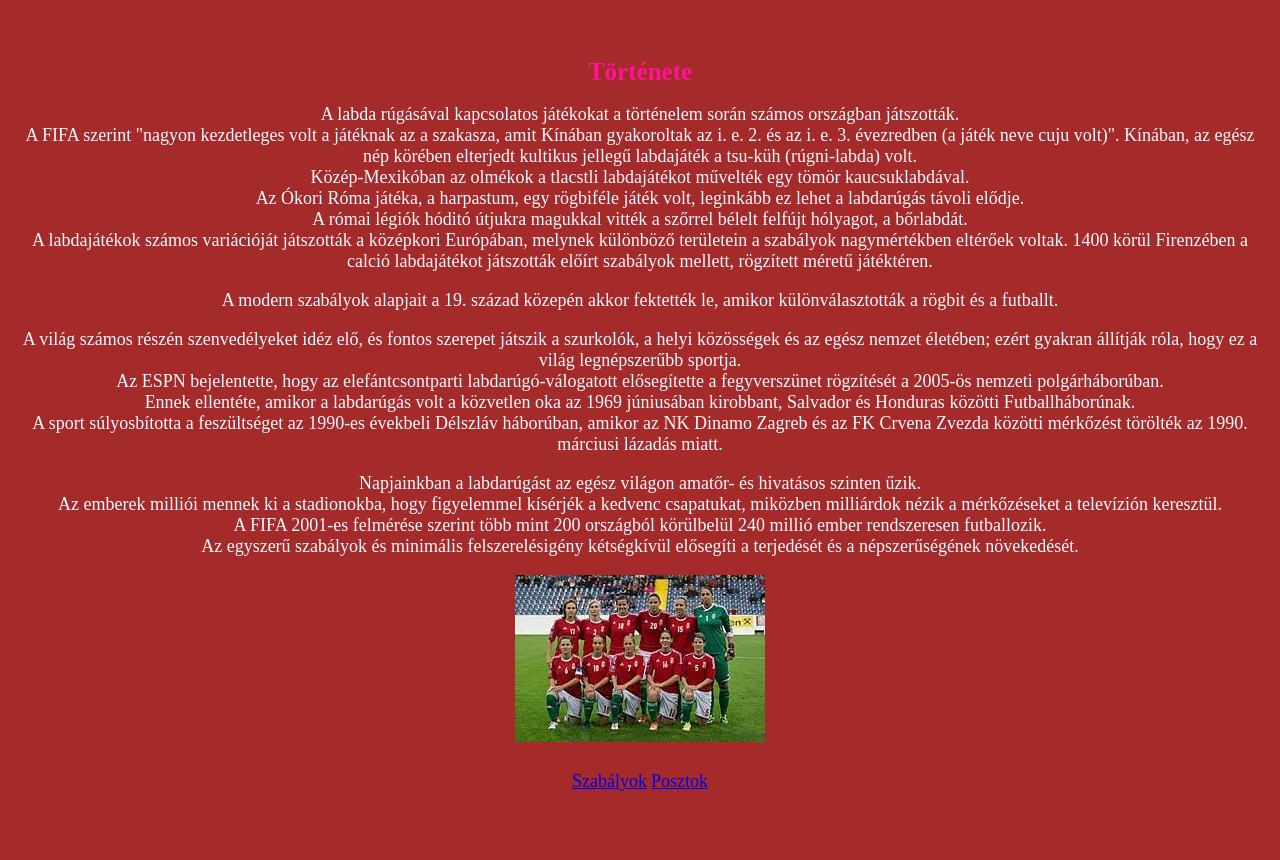
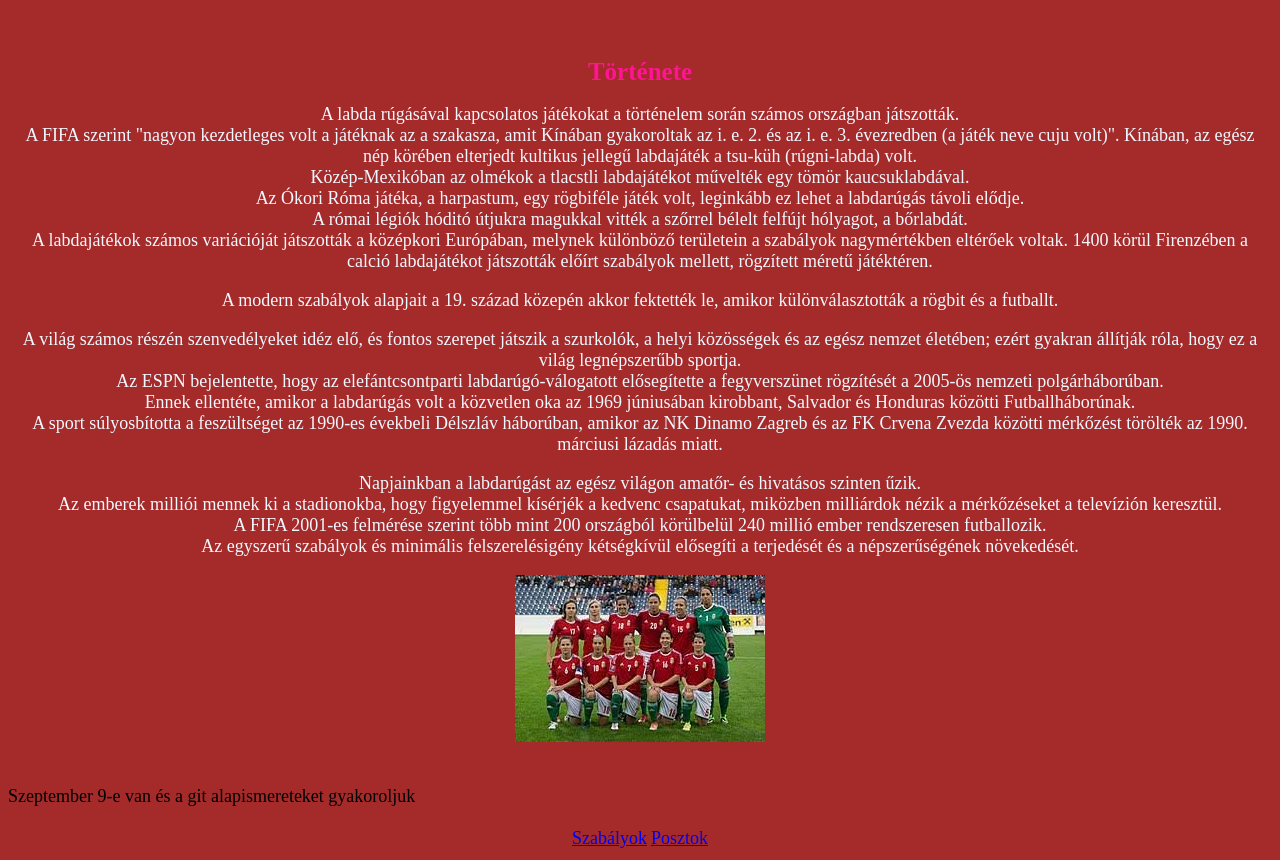
Before and after one commit to Progabemutato67/Teszt, a plain HTML site: page index.html in a window 1280 px wide. Shown: the part 103-963 px from the top of the page. Before the commit the page ends 906 px from the top, so only its background shows below. Drawn offline with Linux system fonts and the light colour scheme.

Commit message:
lényegtelen kiegészítés

```diff
--- a/index.html
+++ b/index.html
@@ -12,7 +12,7 @@
       <p> A modern szabályok alapjait a 19. század közepén akkor fektették le, amikor különválasztották a rögbit és a futballt.</p>
       <p>A világ számos részén szenvedélyeket idéz elő, és fontos szerepet játszik a szurkolók, a helyi közösségek és az egész nemzet életében; ezért gyakran állítják róla, hogy ez a világ legnépszerűbb sportja. <br>Az ESPN bejelentette, hogy az elefántcsontparti labdarúgó-válogatott elősegítette a fegyverszünet rögzítését a 2005-ös nemzeti polgárháborúban. <br>Ennek ellentéte, amikor a labdarúgás volt a közvetlen oka az 1969 júniusában kirobbant, Salvador és Honduras közötti Futballháborúnak. <br>A sport súlyosbította a feszültséget az 1990-es évekbeli Délszláv háborúban, amikor az NK Dinamo Zagreb és az FK Crvena Zvezda közötti mérkőzést törölték az 1990. márciusi lázadás miatt.</p>
       <p>Napjainkban a labdarúgást az egész világon amatőr- és hivatásos szinten űzik. <br>Az emberek milliói mennek ki a stadionokba, hogy figyelemmel kísérjék a kedvenc csapatukat, miközben milliárdok nézik a mérkőzéseket a televízión keresztül. <br>A FIFA 2001-es felmérése szerint több mint 200 országból körülbelül 240 millió ember rendszeresen futballozik. <br>Az egyszerű szabályok és minimális felszerelésigény kétségkívül elősegíti a terjedését és a népszerűségének növekedését.<p><img src="noi valogatott.jpg"></tr></td></p></table></center>
-
+          <p>Szeptember 9-e van és a git alapismereteket gyakoroljuk<p>
       <center><table><tr><td><a href="szabályok.html">Szabályok</a></td><td><a href="Posztok.html">Posztok</a></td></tr>
     </body>
     </html>
```
